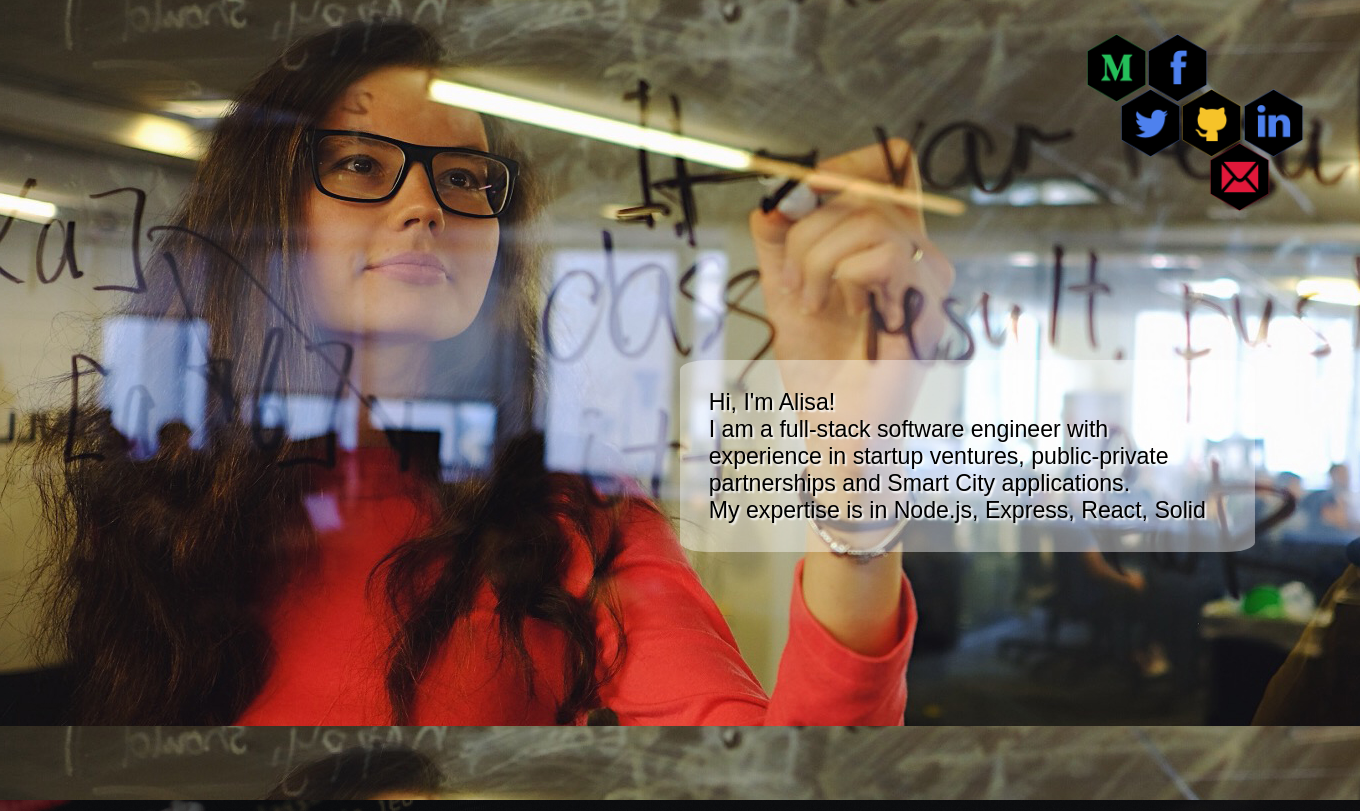
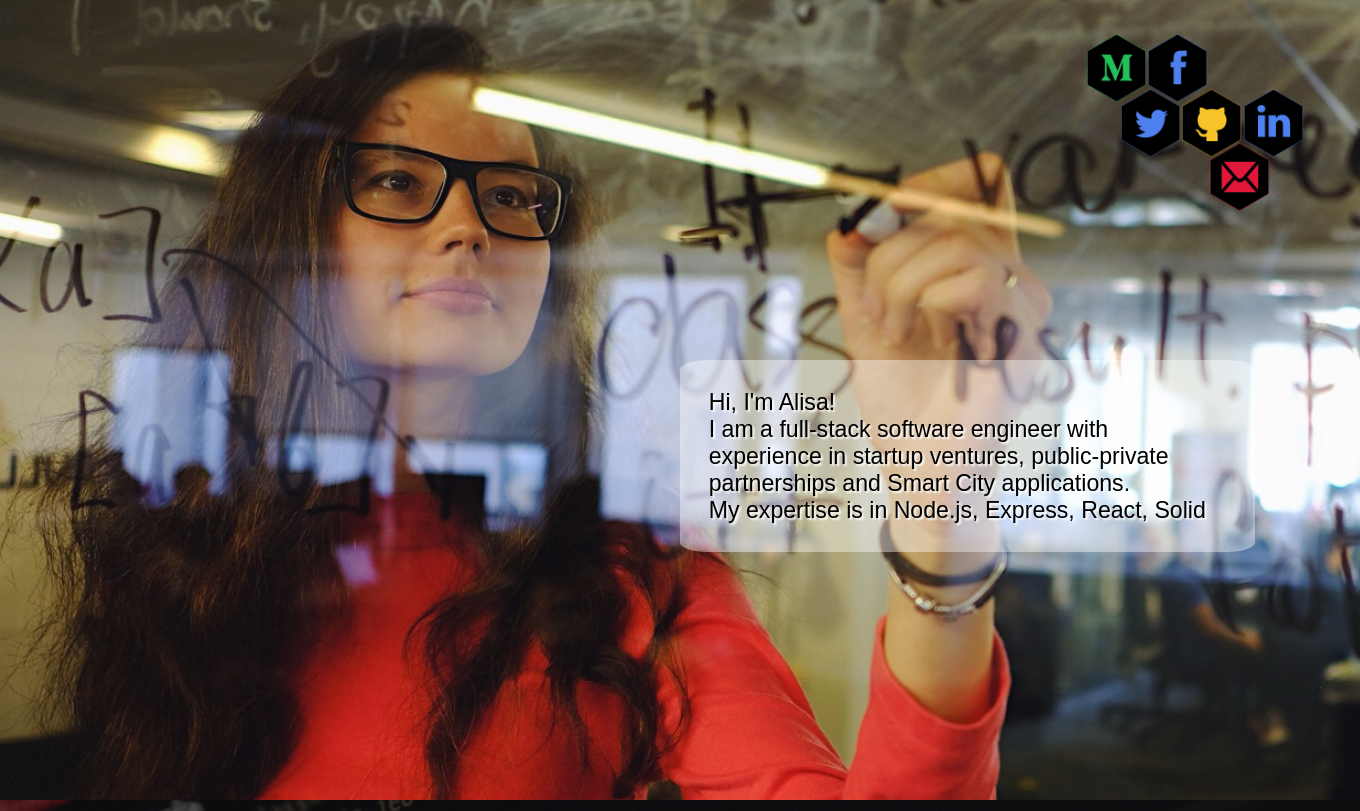
Before and after one commit to AlisaBelyakova/alisatech, a PHP site: page / in a window 1360 px wide; the page is wider, and only the part inside the window is pictured. Shown: the top 811 px of that part. Run offline with PHP 8.4, Linux system fonts and the light colour scheme; some web fonts are replaced.

Commit message:
header image fix

```diff
--- a/style.css
+++ b/style.css
@@ -17,8 +17,9 @@ a{
 
 #header {
     height: 100vh;
-    width: 100vw;
+    /* width: 100vw; */
     background-image: url('./images/22.png');
+    background-size: cover;
     padding: 5%;
     display: grid;
     grid-template-columns: 50% 47% 3%;
```
